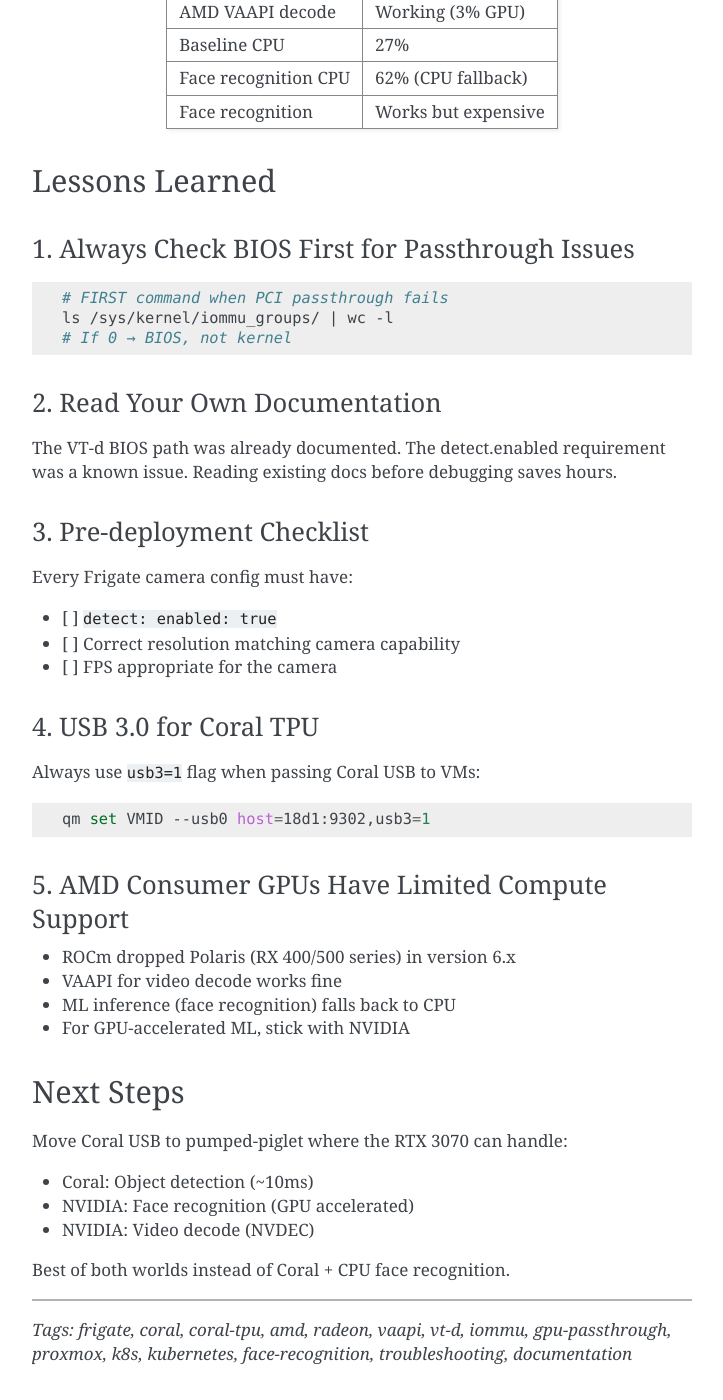
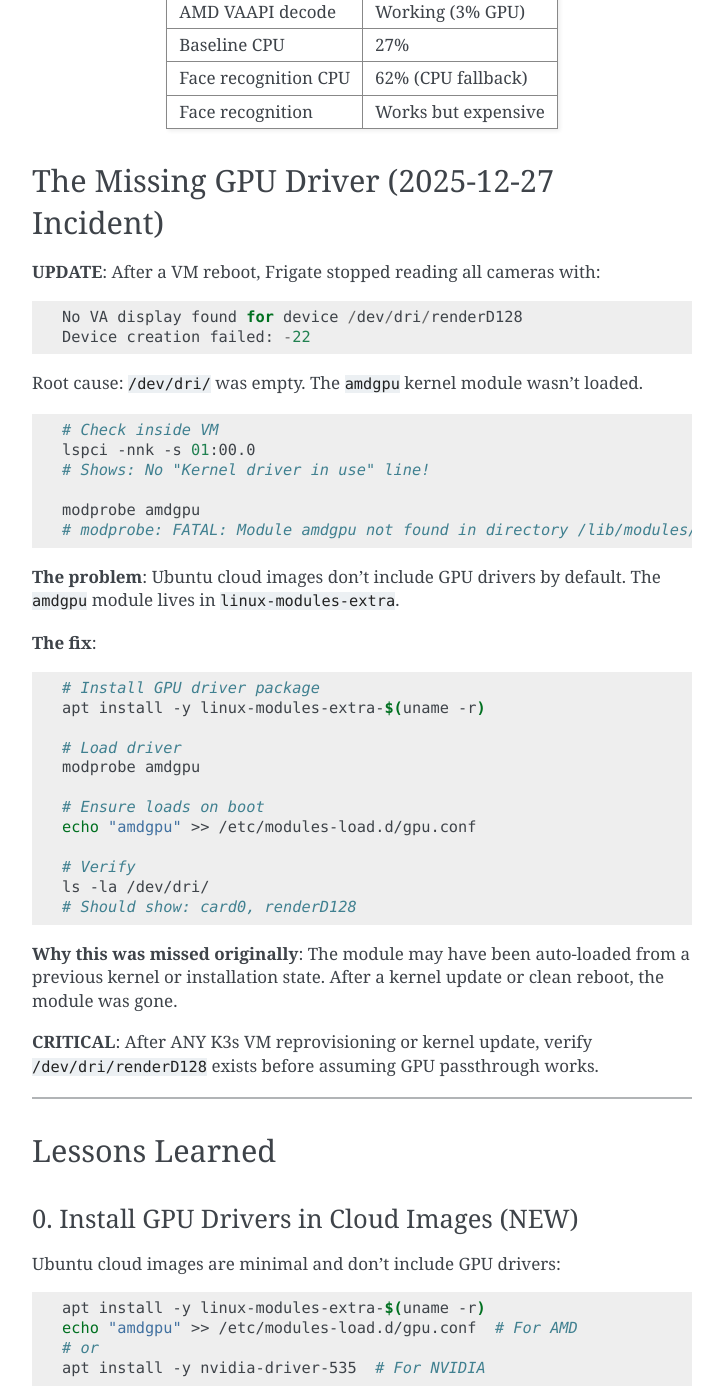
Before and after one commit to homeiac/home, a Sphinx documentation site: the page built from docs/source/md/blog-coral-amd-gpu-still-fawn.md, in a window 1280 px wide and 1400 px high, scrolled down 4037 px. Shown: the whole window, without its empty margins (388-1111 px from the left). Built offline with Sphinx 7.4.7, drawn with Linux system fonts in a browser that asks for light colours; some of the changed text lies outside the part shown.

Commit message:
docs(frigate): add 2025-12-27 amdgpu driver incident
Ubuntu cloud images don't include GPU drivers by default.
After VM reboot, /dev/dri was empty causing Frigate VAAPI failures.

Fix: apt install linux-modules-extra-$(uname -r)

Added as Lesson 0: Always install GPU drivers in cloud images.

🤖 Generated with [Claude Code](https://claude.com/claude-code)

Co-Authored-By: Claude Opus 4.5 <noreply@anthropic.com>

````diff
--- a/docs/source/md/blog-coral-amd-gpu-still-fawn.md
+++ b/docs/source/md/blog-coral-amd-gpu-still-fawn.md
@@ -160,7 +160,59 @@ The RX 580 (Polaris/gfx803) was dropped from ROCm 6.x. ROCm 5.7.1 was the last v
 | Face recognition CPU | 62% (CPU fallback) |
 | Face recognition | Works but expensive |
 
+## The Missing GPU Driver (2025-12-27 Incident)
+
+**UPDATE**: After a VM reboot, Frigate stopped reading all cameras with:
+```
+No VA display found for device /dev/dri/renderD128
+Device creation failed: -22
+```
+
+Root cause: `/dev/dri/` was empty. The `amdgpu` kernel module wasn't loaded.
+
+```bash
+# Check inside VM
+lspci -nnk -s 01:00.0
+# Shows: No "Kernel driver in use" line!
+
+modprobe amdgpu
+# modprobe: FATAL: Module amdgpu not found in directory /lib/modules/6.8.0-90-generic
+```
+
+**The problem**: Ubuntu cloud images don't include GPU drivers by default. The `amdgpu` module lives in `linux-modules-extra`.
+
+**The fix**:
+```bash
+# Install GPU driver package
+apt install -y linux-modules-extra-$(uname -r)
+
+# Load driver
+modprobe amdgpu
+
+# Ensure loads on boot
+echo "amdgpu" >> /etc/modules-load.d/gpu.conf
+
+# Verify
+ls -la /dev/dri/
+# Should show: card0, renderD128
+```
+
+**Why this was missed originally**: The module may have been auto-loaded from a previous kernel or installation state. After a kernel update or clean reboot, the module was gone.
+
+**CRITICAL**: After ANY K3s VM reprovisioning or kernel update, verify `/dev/dri/renderD128` exists before assuming GPU passthrough works.
+
+---
+
 ## Lessons Learned
+
+### 0. Install GPU Drivers in Cloud Images (NEW)
+Ubuntu cloud images are minimal and don't include GPU drivers:
+```bash
+apt install -y linux-modules-extra-$(uname -r)
+echo "amdgpu" >> /etc/modules-load.d/gpu.conf  # For AMD
+# or
+apt install -y nvidia-driver-535  # For NVIDIA
+```
 
 ### 1. Always Check BIOS First for Passthrough Issues
 ```bash
````
